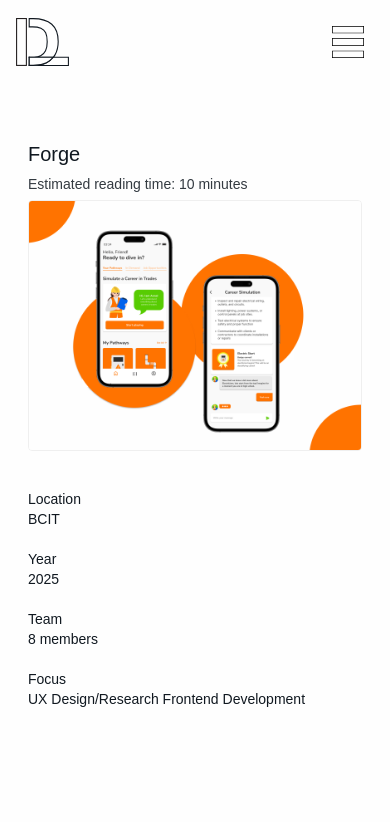
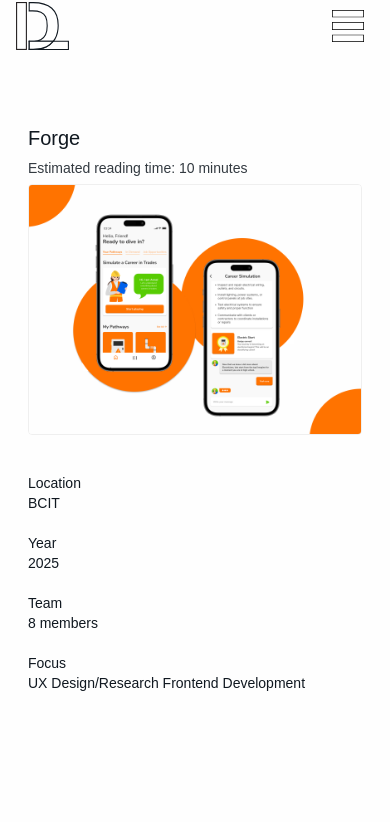
Before and after one commit to daniel-liu01/portfolio, a Next.js app: page /forge in a window 390 px wide. Shown: the top 822 px of the page. Built offline with nearby package versions, Linux system fonts and the light colour scheme; a web font is replaced by a local one.

Commit message:
fix mobile menu styling

```diff
--- a/app/forge/page.js
+++ b/app/forge/page.js
@@ -70,7 +70,7 @@ const forgeQuotes = [
 
 export default function ForgePage() {
   return (
-    <div>
+    <div className={styles.forgeLayout}>
       <Navbar activePage="" />
       <main className={styles.main}>
         <ProjectSection {...forgeContent} />
--- a/app/forge/page.module.css
+++ b/app/forge/page.module.css
@@ -1,3 +1,7 @@
+.forgeLayout :global(.navbar) {
+  padding-top: 0;
+}
+
 .main {
   display: flex;
   flex-direction: column;
--- a/components/layout/Navbar.css
+++ b/components/layout/Navbar.css
@@ -98,7 +98,7 @@
 /* Mobile Responsive Styles */
 @media (max-width: 768px) {
   .navbar {
-    padding: 16px var(--space-16);
+    padding: 8px var(--space-16) 16px;
   }
 
   .navbar-logo {
```
